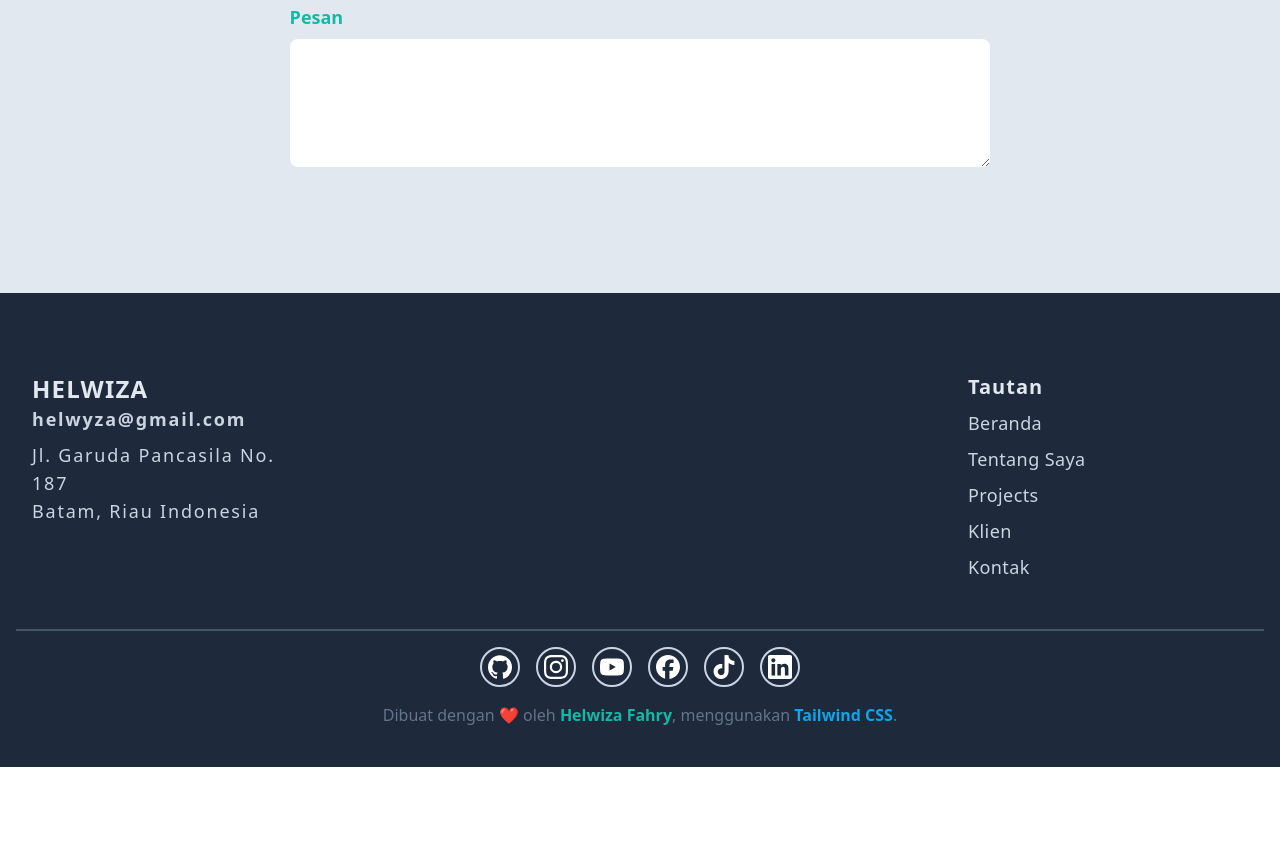
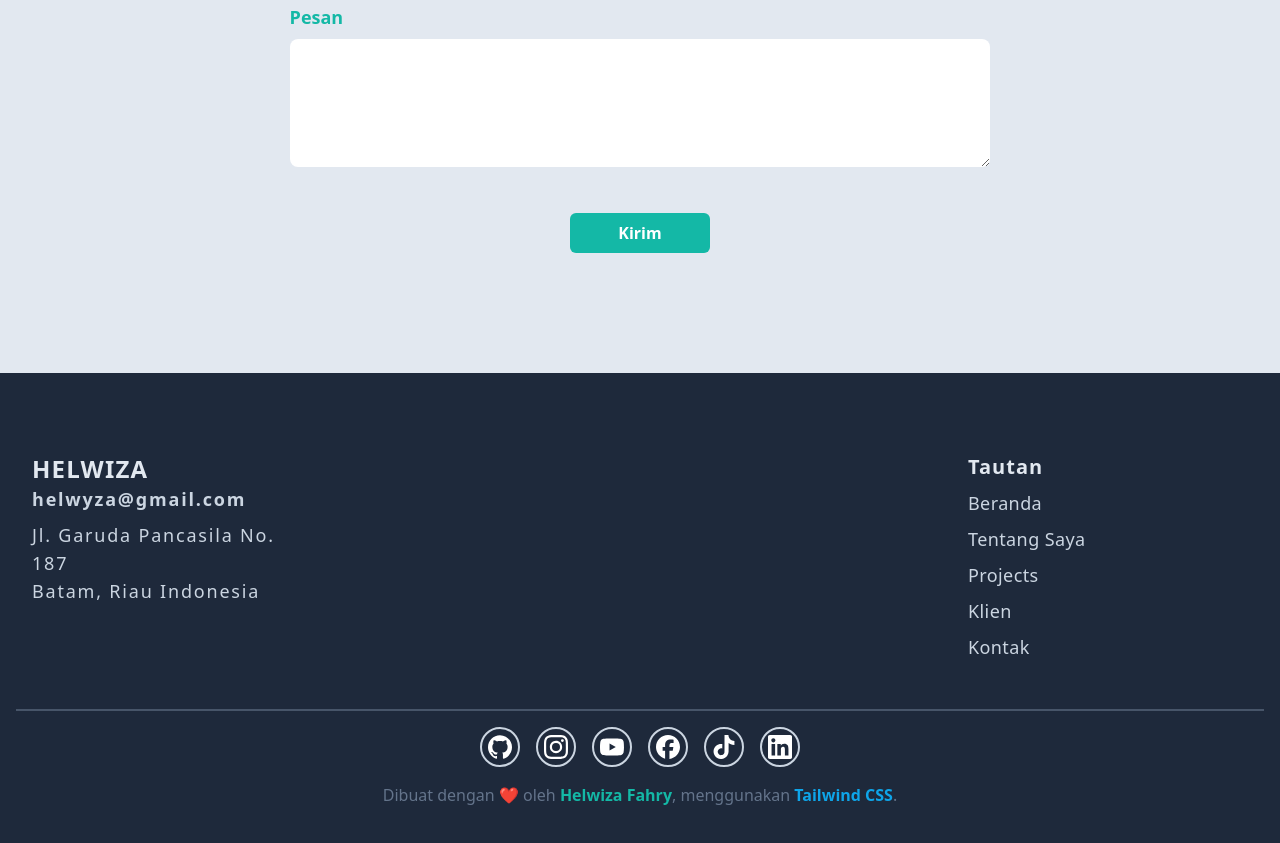
Before and after one commit to helwyza-f/portfolio-tailwind-css, a website: page index.html in a window 1280 px wide. Shown: the part 3771-4614 px from the top of the page. Before the commit the page ends 4538 px from the top, so only its background shows below. Drawn offline with Linux system fonts and the light colour scheme.

Commit message:
add button in contact form

```diff
--- a/index.html
+++ b/index.html
@@ -499,6 +499,13 @@
                 class="h-32 w-full py-2 px-4 rounded-lg mt-2 focus:outline-none focus:ring-primary focus:ring-1"
               ></textarea>
             </div>
+            <div class="mb-10">
+              <button
+                class="bg-primary hover:opacity-80 text-white font-bold py-2 px-8 lg:px-12 rounded-md focus:ring-2 focus:ring-primary focus:outline-none mx-auto block"
+              >
+                Kirim
+              </button>
+            </div>
           </div>
         </div>
       </section>
--- a/tailwind.config.js
+++ b/tailwind.config.js
@@ -1,7 +1,7 @@
 /** @type {import('tailwindcss').Config} */
 module.exports = {
   darkMode: "class",
-  content: ["./src/**/*.{html,js}"],
+  content: ["./index.html", "./src/**/*.{html,js}"],
   theme: {
     container: {
       center: true,
```
Also changed, not shown: src/output.css.
